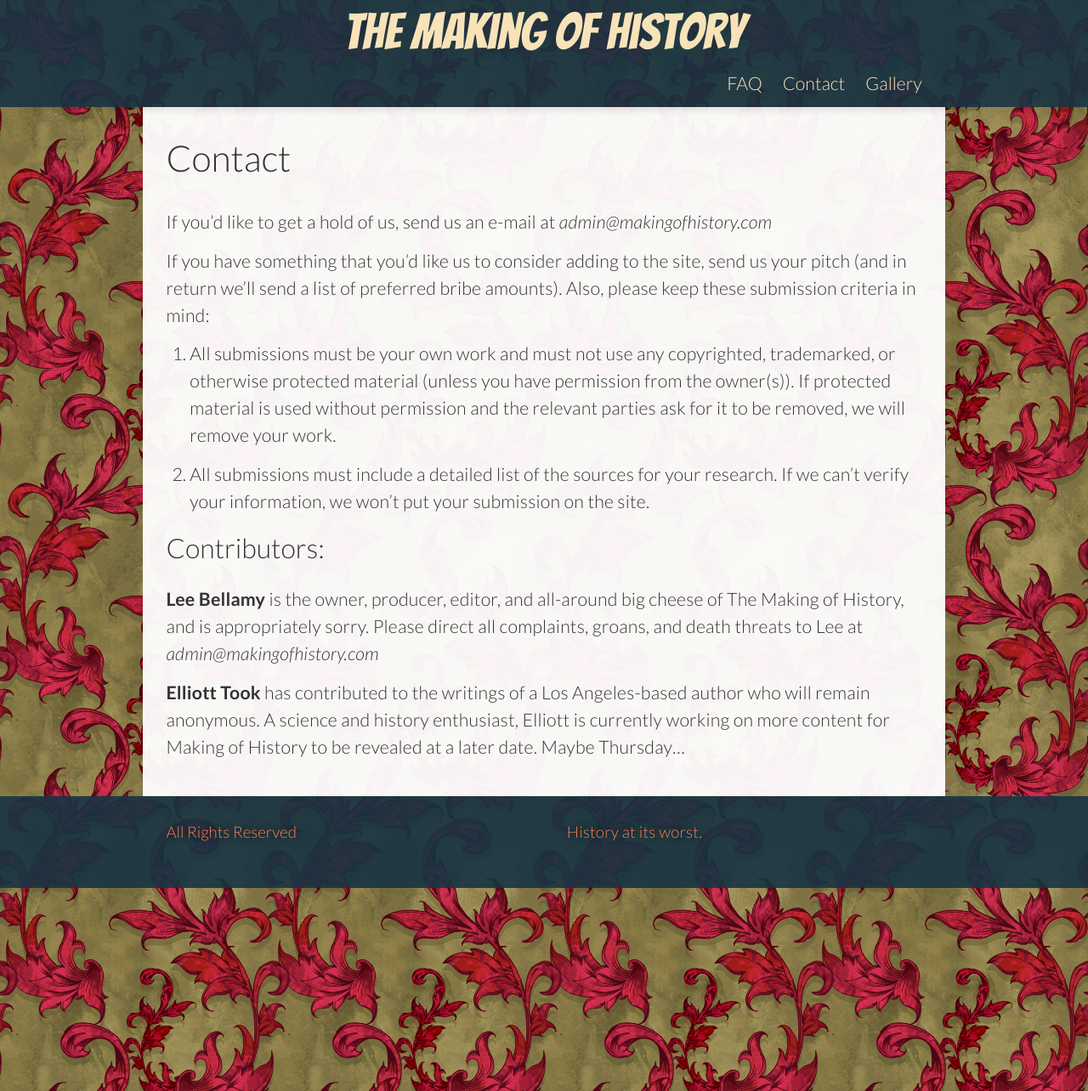
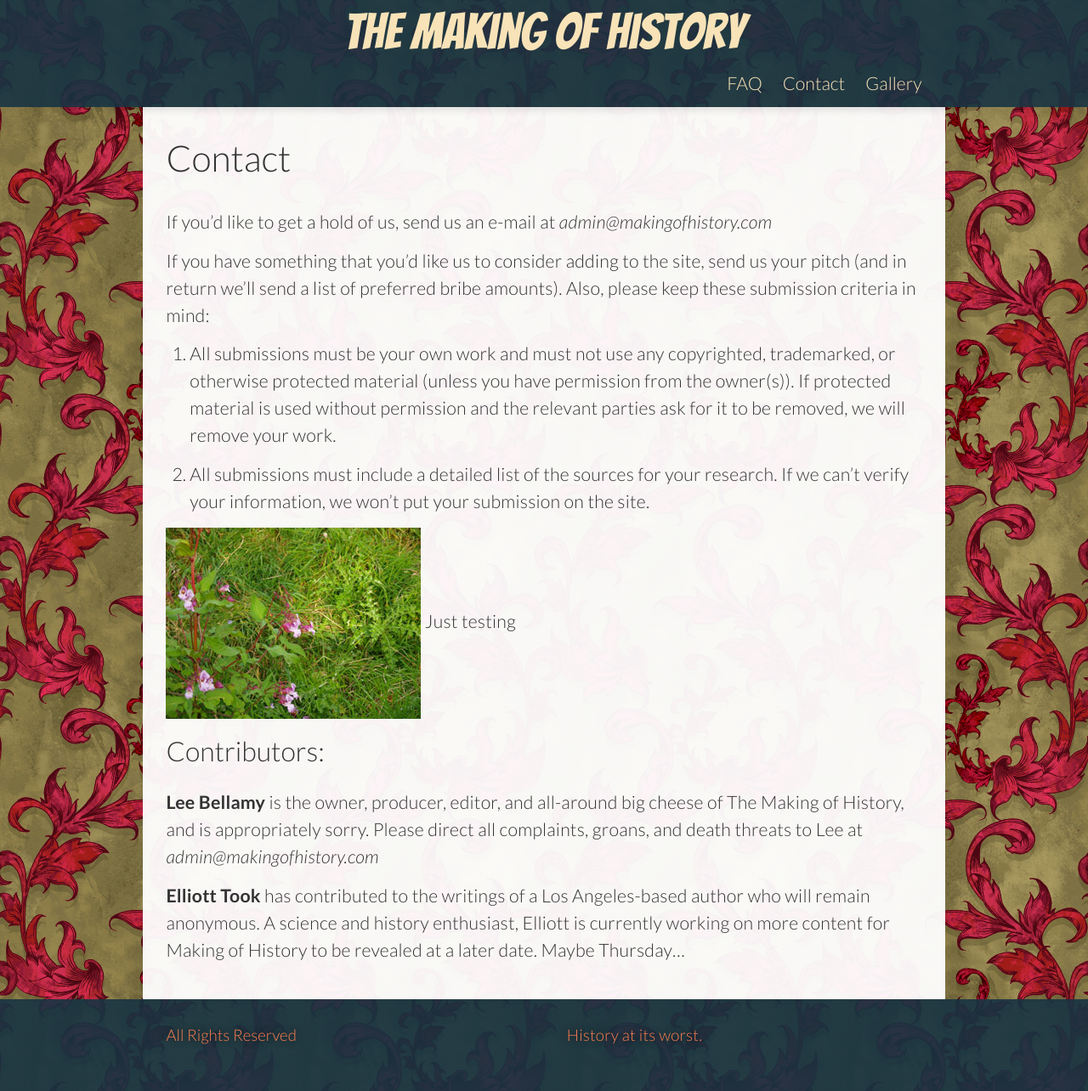
Before and after one commit to benadamstyles/making-of-history, a Jekyll site: the page built from contact.md, in a window 1280 px wide and 1284 px high. Shown: the whole window at 85% size. Built offline with Jekyll 4.4.1, drawn with Linux system fonts in a browser that asks for light colours; some web fonts are replaced.

Commit message:
Updated contact.md

```diff
--- a/contact.md
+++ b/contact.md
@@ -5,10 +5,6 @@
 weight: 2
 published: true
 ---
-
-
-
-
 
 If you'd like to get a hold of us, send us an e-mail at _admin@makingofhistory.com_
 
@@ -18,6 +14,8 @@
 
 2. All submissions must include a detailed list of the sources for your research. If we can’t verify your information, we won’t put your submission on the site.
 
+![abc]({{site.baseurl}}/images/PA100009.jpg)
+Just testing
 
 ##Contributors:
 
```
